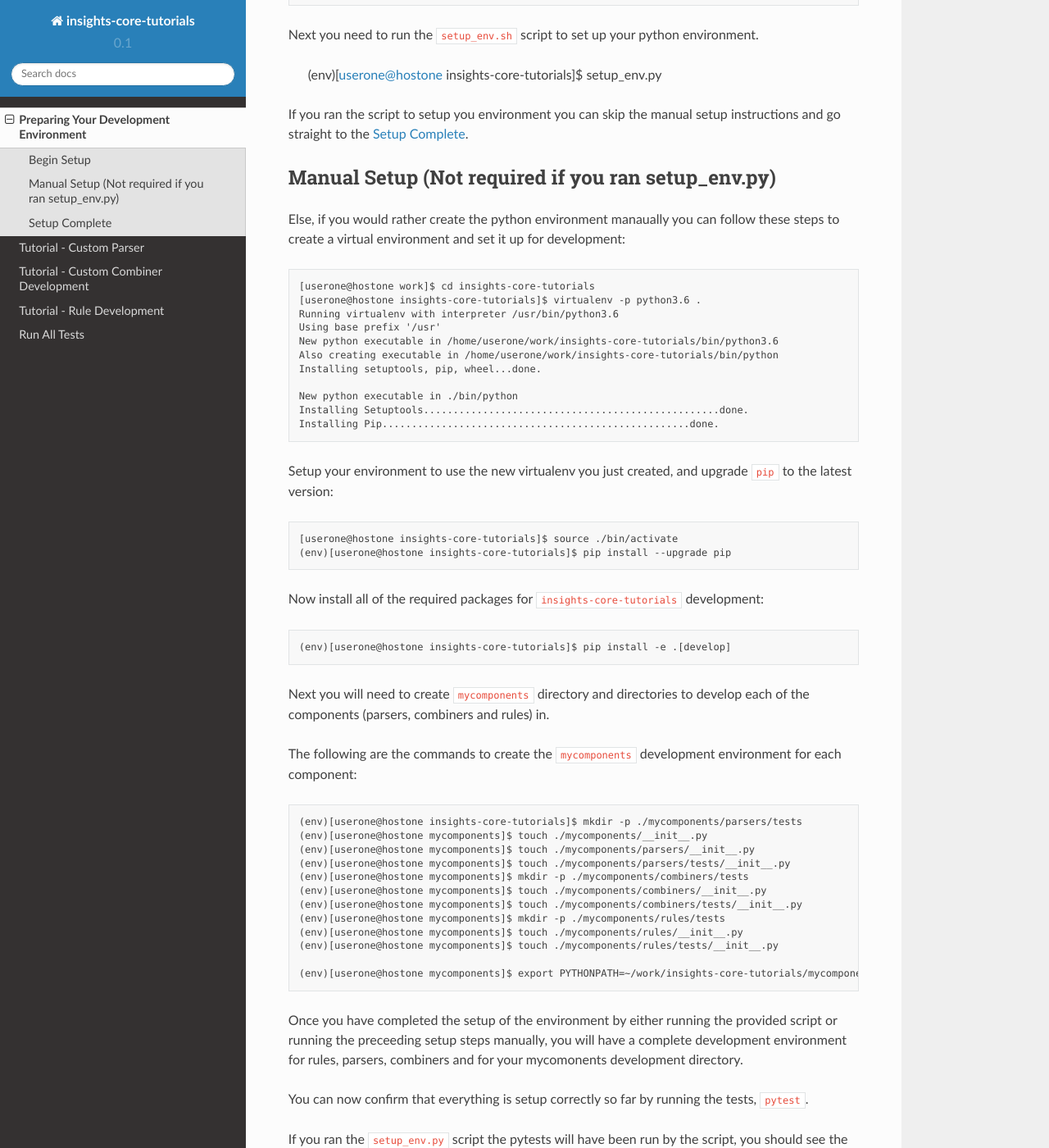
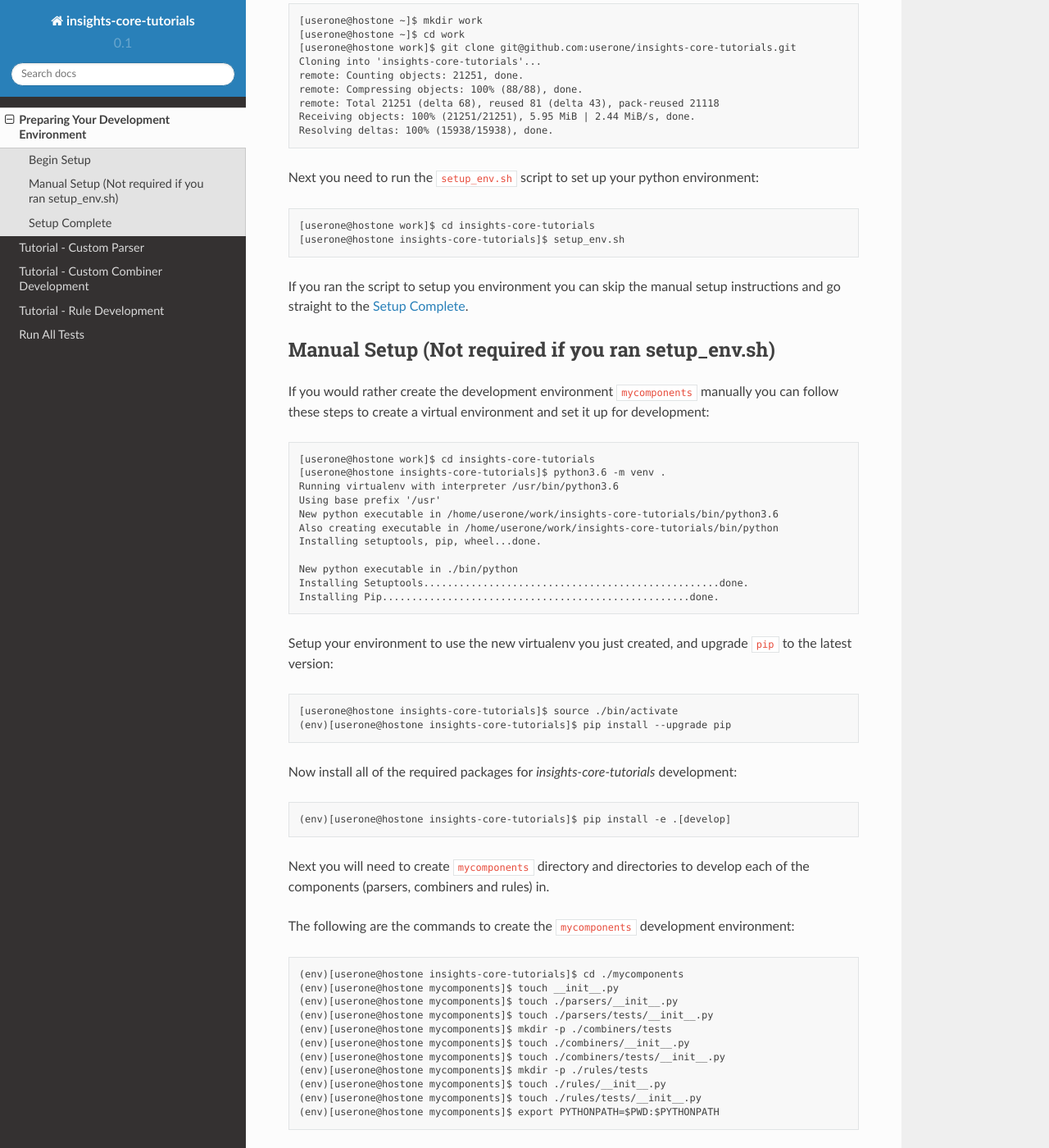
Before and after one commit to RedHatInsights/insights-core-tutorials, a Sphinx documentation site: the page built from docs/prep_tutorial_env.rst, in a window 1280 px wide and 1400 px high, scrolled down 777 px. Shown: the whole window at 82% size. Built offline with Sphinx 7.4.7 and the Read the Docs theme 2.0.0, drawn with Linux system fonts in a browser that asks for light colours; some of the changed text lies outside the part shown.

Commit message:
Added Jinga formatting to sshd_secure.py Change content in: - custom_tut_rule.rst - prep_tutorial_env.rst

```diff
--- a/docs/prep_tutorial_env.rst
+++ b/docs/prep_tutorial_env.rst
@@ -10,7 +10,7 @@
 On Red Hat Enterprise Linux you can do this with the command, as root: ``yum install git gcc``.
 
 Now create your own fork of the insights-core-tutorials project. Do this by
-going to the `insights-core-tutorials` Repository on GitHub and clicking on the
+going to the *insights-core-tutorials* Repository on GitHub and clicking on the
 **Fork** button.
 
 You will now have an *insights-core-tutorials* repository under your GitHub user that
@@ -35,23 +42,24 @@
     Receiving objects: 100% (21251/21251), 5.95 MiB | 2.44 MiB/s, done.
     Resolving deltas: 100% (15938/15938), done.
 
-Next you need to run the ``setup_env.sh`` script to set up your python environment.
+Next you need to run the ``setup_env.sh`` script to set up your python environment::
 
-    (env)[userone@hostone insights-core-tutorials]$ setup_env.py
+    [userone@hostone work]$ cd insights-core-tutorials
+    [userone@hostone insights-core-tutorials]$ setup_env.sh
 
 If you ran the script to setup you environment you can skip the manual setup instructions
 and go straight to the
 :ref:`setup_complete`.
 
 
-Manual Setup (Not required if you ran setup_env.py)
+Manual Setup (Not required if you ran setup_env.sh)
 ---------------------------------------------------
 
-Else, if you would rather create the python environment manaually you can follow these steps
-to create a virtual environment and set it up for development::
+If you would rather create the development environment ``mycomponents`` manually you
+can follow these steps to create a virtual environment and set it up for development::
 
     [userone@hostone work]$ cd insights-core-tutorials
-    [userone@hostone insights-core-tutorials]$ virtualenv -p python3.6 .
+    [userone@hostone insights-core-tutorials]$ python3.6 -m venv .
     Running virtualenv with interpreter /usr/bin/python3.6
     Using base prefix '/usr'
     New python executable in /home/userone/work/insights-core-tutorials/bin/python3.6
@@ -68,7 +76,7 @@
     [userone@hostone insights-core-tutorials]$ source ./bin/activate
     (env)[userone@hostone insights-core-tutorials]$ pip install --upgrade pip
 
-Now install all of the required packages for ``insights-core-tutorials`` development::
+Now install all of the required packages for *insights-core-tutorials* development::
 
     (env)[userone@hostone insights-core-tutorials]$ pip install -e .[develop]
 
@@ -77,26 +85,24 @@
 
 
 
-The following are the commands to create the ``mycomponents`` development environment
-for each component::
+The following are the commands to create the ``mycomponents`` development environment::
 
-    (env)[userone@hostone insights-core-tutorials]$ mkdir -p ./mycomponents/parsers/tests
-    (env)[userone@hostone mycomponents]$ touch ./mycomponents/__init__.py
-    (env)[userone@hostone mycomponents]$ touch ./mycomponents/parsers/__init__.py
-    (env)[userone@hostone mycomponents]$ touch ./mycomponents/parsers/tests/__init__.py
-    (env)[userone@hostone mycomponents]$ mkdir -p ./mycomponents/combiners/tests
-    (env)[userone@hostone mycomponents]$ touch ./mycomponents/combiners/__init__.py
-    (env)[userone@hostone mycomponents]$ touch ./mycomponents/combiners/tests/__init__.py
-    (env)[userone@hostone mycomponents]$ mkdir -p ./mycomponents/rules/tests
-    (env)[userone@hostone mycomponents]$ touch ./mycomponents/rules/__init__.py
-    (env)[userone@hostone mycomponents]$ touch ./mycomponents/rules/tests/__init__.py
-
-    (env)[userone@hostone mycomponents]$ export PYTHONPATH=~/work/insights-core-tutorials/mycomponents:$PYTHONPATH
+    (env)[userone@hostone insights-core-tutorials]$ cd ./mycomponents
+    (env)[userone@hostone mycomponents]$ touch __init__.py
+    (env)[userone@hostone mycomponents]$ touch ./parsers/__init__.py
+    (env)[userone@hostone mycomponents]$ touch ./parsers/tests/__init__.py
+    (env)[userone@hostone mycomponents]$ mkdir -p ./combiners/tests
+    (env)[userone@hostone mycomponents]$ touch ./combiners/__init__.py
+    (env)[userone@hostone mycomponents]$ touch ./combiners/tests/__init__.py
+    (env)[userone@hostone mycomponents]$ mkdir -p ./rules/tests
+    (env)[userone@hostone mycomponents]$ touch ./rules/__init__.py
+    (env)[userone@hostone mycomponents]$ touch ./rules/tests/__init__.py
+    (env)[userone@hostone mycomponents]$ export PYTHONPATH=$PWD:$PYTHONPATH
 
 
 Once you have completed the setup of the environment by either running the provided script
-or running the preceeding setup steps manually, you will have a complete development
-environment for rules, parsers, combiners and for your mycomonents development directory.
+or running the setup steps manually, you will have a complete development environment for
+rules, parsers, combiners and for your mycomponents development directory.
 
 You can now confirm that everything is setup correctly so far by running the tests, ``pytest``.
 
@@ -107,7 +113,7 @@
 Your results should look something like this::
 
    (env)[userone@hostone insights-core-tutorials]$ pytest
-   ================================================================== test session starts ===================================================================
+   ====================== test session starts ===========================
    platform linux -- Python 3.6.6, pytest-4.0.1, py-1.7.0, pluggy-0.8.0
    rootdir: /home/userone/work/insights-core-tutorials, inifile: setup.cfg
    plugins: cov-2.6.1
@@ -118,7 +124,7 @@
    insights_examples/rules/tests/integration.py ...
    insights_examples/rules/tests/test_sshd_secure.py .
 
-   ============================================================== 10 passed in 0.30 seconds =================================================================
+   =================== 10 passed in 0.30 seconds ========================
 
 
 .. _setup_complete:
```
Also changed, not shown: other parts of docs/prep_tutorial_env.rst (+9 -2 lines), docs/customtut_rule.rst (+73 -0 lines), 1 other file.
